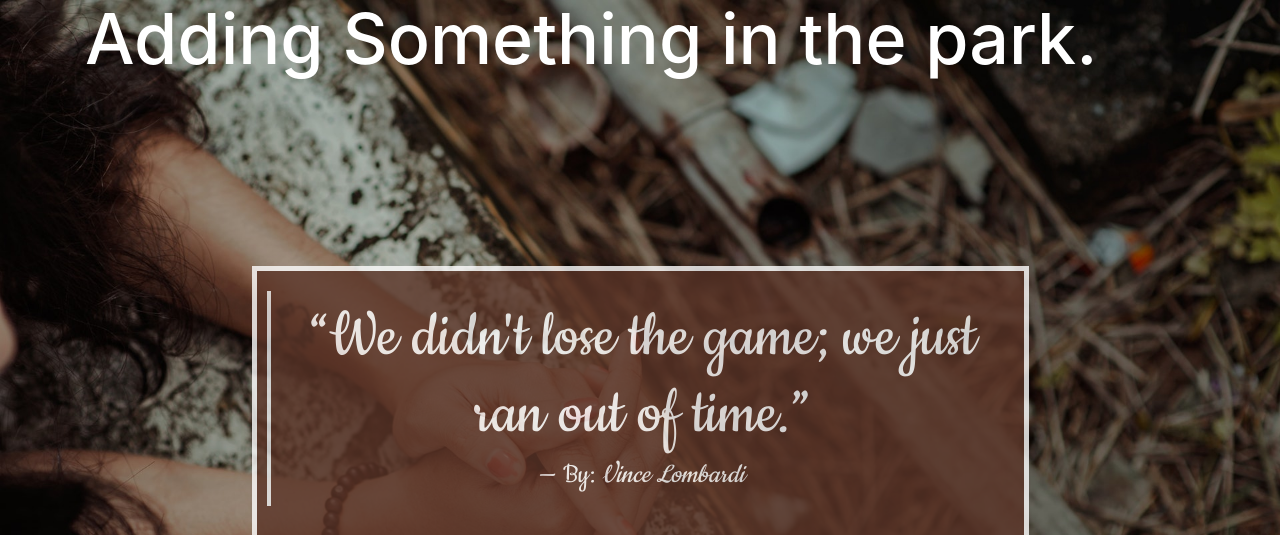
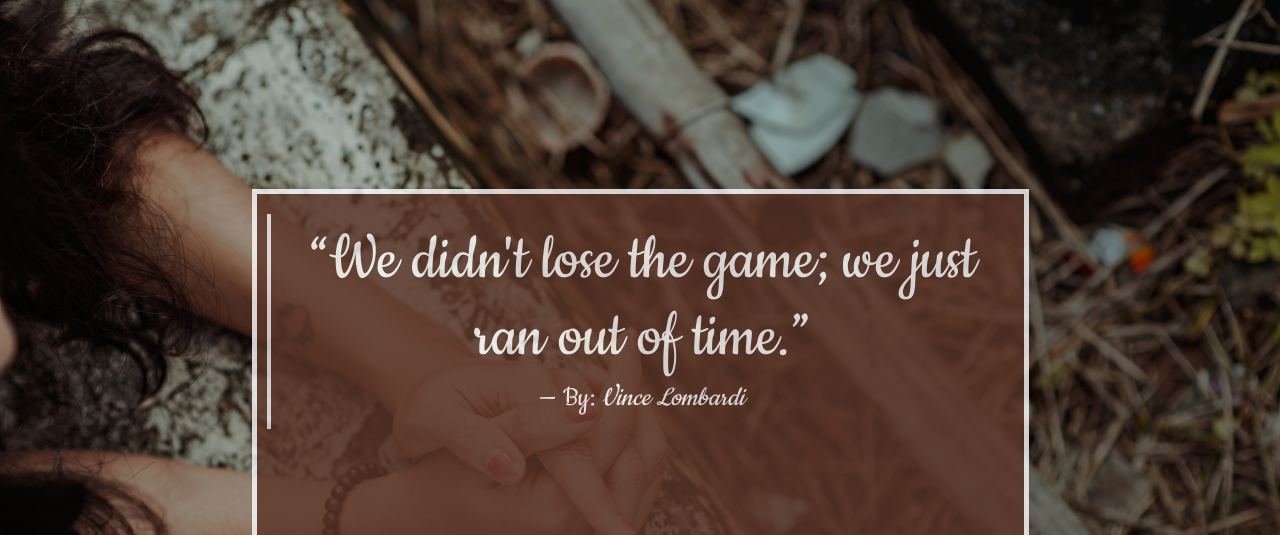
Before and after one commit to amanpaix/Random-Quotes, a plain HTML site: page index.html in a window 1280 px wide. Shown: the top 535 px of the page. Drawn offline with nearby package versions, Linux system fonts and the light colour scheme.

Commit message:
Small change at Github

```diff
--- a/index.html
+++ b/index.html
@@ -17,7 +17,7 @@
 
   <body>
     <div class="container">
-      <h1>Adding Something in the park.</h1>
+
       <div class="cont">
         <!-- <h1>&ldquo;Life is a Journey!&rdquo;</h1> -->
         <blockquote class="blockquote text-center">
```
